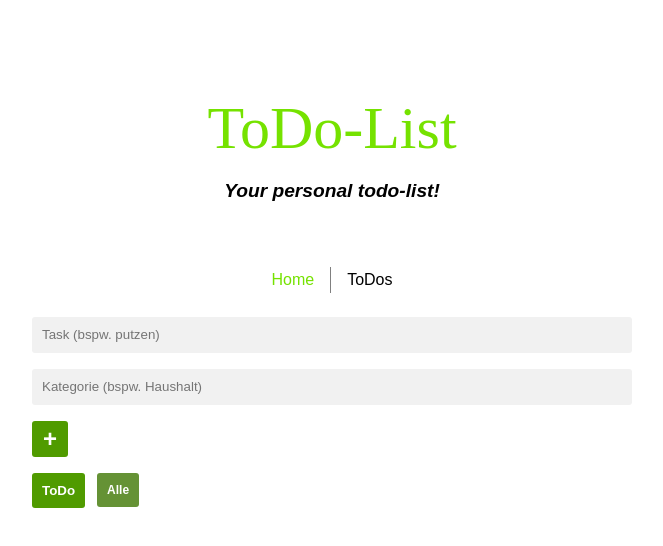
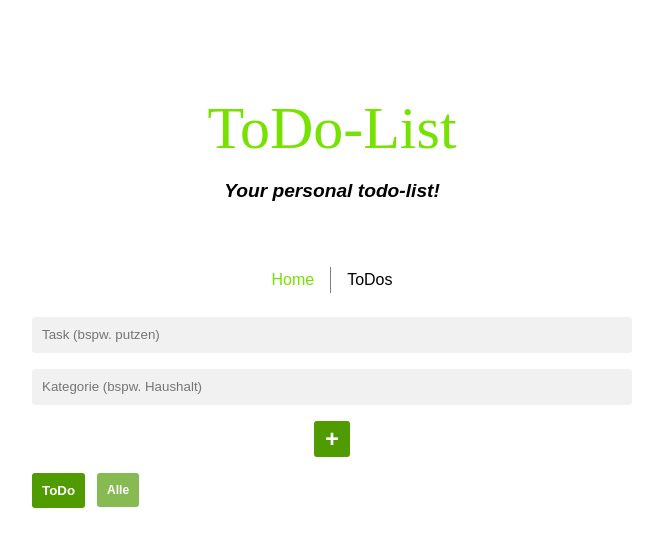
Before and after one commit to Kartoffi/todo-list, a Vue app: page /todos in a window 1280 px wide. Shown: the top 546 px of the page, without its empty margins (308-971 px from the left). Built offline with nearby package versions, Linux system fonts and the light colour scheme.

Commit message:
Remove custom tag if all tasks of this tag are removed

```diff
--- a/src/views/ToDosView.vue
+++ b/src/views/ToDosView.vue
@@ -12,7 +12,7 @@
   const list = ref([]);
   const tags = ref(["Alle"]);
   const completed = ref(false);
-  const selectedTag = ref("Alle");
+  let selectedTag = ref("Alle");
   function add() {
     for (let i = 0; i < list.value.length; i++) {
       if (list.value[i].name == assignment.value) {
@@ -40,11 +40,20 @@
     }
   }
   function remove(task) {
+    let currentTag = "";
     for (let i = 0; i < list.value.length; i++) {
       if (list.value[i].name == task.name) {
+        currentTag = list.value[i].tag;
         list.value.splice(i, 1);
       }
     }
+    for (let i = 0; i < list.value.length; i++) {
+      if (list.value[i].tag == currentTag) {
+        return;
+      }
+    }
+    tags.value.pop(currentTag);
+    selectedTag = ref("Alle");
   }
   function changeState(task) {
     for (let i = 0; i < list.value.length; i++) {
@@ -57,10 +66,6 @@
 
 <template>
   <main>
-    <!-- <h1 class="green"> Your ToDos for today</h1> -->
-    <!-- <p>What is your favorite food? <input type="text" v-model="food"></p>
-    <p>How old are you? <input type="text" v-model="age"></p> -->
-    <!-- <form @submit.prevent="add"> -->
     <form @submit.prevent="add">
       <input type="text" v-model="assignment" placeholder="Task (bspw. putzen)" class="input-task">
       <input type="text" v-model="assignmentTag" placeholder="Kategorie (bspw. Haushalt)" class="input-task">
@@ -69,13 +74,14 @@
     <div class="buttons-tab">
       <button @click="completed = !completed" v-if="completed == false" class="standard-button">ToDo</button>
       <button @click="completed = !completed" v-else class="standard-button">Completed</button>
-      <template v-for="tag of tags">
-        <button class="tag-button" @click="selectedTag = tag"> {{ tag }}</button>
-      </template>
+      <div v-for="tag of tags">
+        <button class="tag-button"
+          @click="selectedTag = tag"
+          :class="selectedTag === tag ? 'tag-highlight' : ''"> {{ tag }}</button>
+      </div>
     </div>
-    <!-- </form> -->
     <ul v-if="list.length">
-      <template v-for="item of list">
+      <div v-for="item of list">
         <li v-if="item.completed == completed && (item.tag == selectedTag || selectedTag == 'Alle')">
           <label :class="completed ? 'completed-task' : ''">
             {{ item.name }}
@@ -85,7 +91,7 @@
             <button @click="remove(item)" class="remove-task"> x </button>
           </div>
         </li>
-      </template>
+      </div>
     </ul>
     <p v-else-if="list.length"></p>
     <p v-else></p>
@@ -140,6 +146,7 @@
  form {
     display: flex;
     flex-direction: column;
+    align-items: center;
     width: 100%;
     gap: 1rem;
  }
@@ -182,6 +189,10 @@
     padding: 10px;
     border-radius: 3px;
     cursor: pointer;
+ }
+
+ .tag-highlight {
+  background-color: #88ba53;
  }
 
  .tag-button:hover {
```
